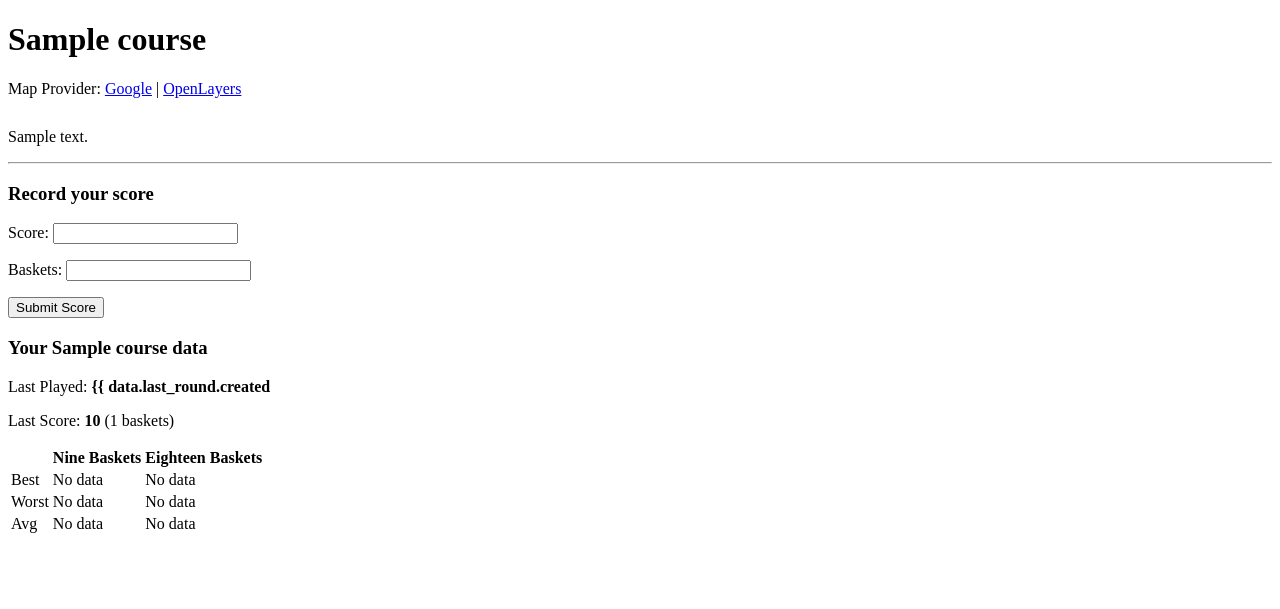
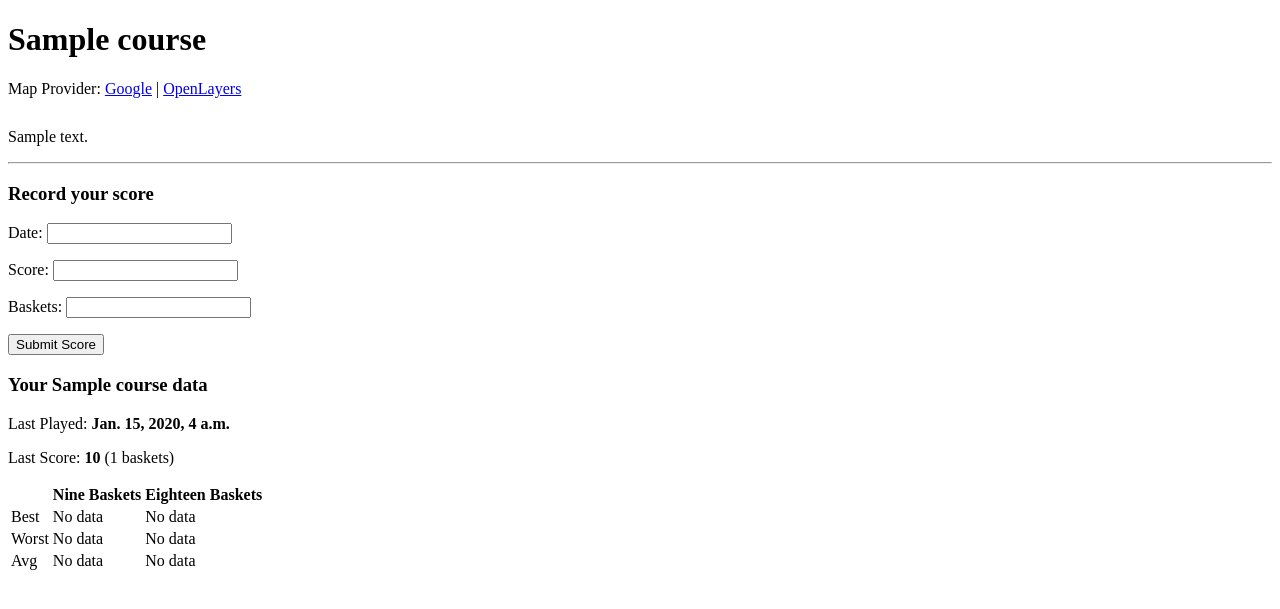
Before and after one commit to cronneloctopus/django_disc_golfer, a Django app: a page that uses score_keeper/templates/course_detail.html in a window 1280 px wide. Shown: the top 609 px of the page. Run offline with Django 3.2, Linux system fonts and the light colour scheme; a user stored in the database is signed in; tables that the repository leaves empty hold one stand-in row (values such as "Sample post").

Commit message:
fix forms

```diff
--- a/score_keeper/forms.py
+++ b/score_keeper/forms.py
@@ -10,6 +10,13 @@ class ScoreModelForm(ModelForm):
     class Meta:
         model = ScoreCard
         fields = (
+            'created',
             'score',
             'baskets',
         )
+
+    def __init__(self, *args, **kwargs):
+
+        super(ScoreModelForm, self).__init__(*args, **kwargs)
+
+        self.fields['created'].label = 'Date'
--- a/score_keeper/models.py
+++ b/score_keeper/models.py
@@ -28,7 +28,7 @@ class ScoreCard(models.Model):
     """
     user = models.ForeignKey(User)
     course = models.ForeignKey(Course)
-    created = models.DateTimeField(auto_now_add=True)
+    created = models.DateTimeField()
     score = models.IntegerField()
     baskets = models.IntegerField()
     handicap = models.IntegerField(default=0)
--- a/score_keeper/templates/base.html
+++ b/score_keeper/templates/base.html
@@ -11,7 +11,7 @@
         <script src="http://code.jquery.com/ui/1.10.2/jquery-ui.js"></script>
         <script>
           $(function() {
-            $( "#created" ).datepicker();
+            $( "#id_created" ).datepicker();
           });
         </script>
 
--- a/score_keeper/templates/course_detail.html
+++ b/score_keeper/templates/course_detail.html
@@ -31,7 +31,11 @@ var courseLon = undefined;
 </script>
 
 {% endblock extra_head %}
-
+<script>
+  $(function() {
+    $( "#id_created" ).datepicker();
+  });
+</script>
 {% block content %}
 
 <div class="sixteen columns">
@@ -70,12 +74,15 @@ var courseLon = undefined;
 </div>
 
 <div id="course_data" class="two-thirds column">
+
   <h3>Your {{ course.name }} data</h3>
+
+  {% if data %}
+
     {% if data.last_round %}
-    <p>Last Played: <strong>{{ data.last_round.created</strong></p>
+      <p>Last Played: <strong>{{ data.last_round.created }}</strong></p>
       <p>Last Score: <strong>{{ data.last_round.score }}</strong> ({{ data.last_round.baskets }} baskets)<p>
     {% endif %}
-
 
     <table>
       <th></th>
@@ -133,6 +140,11 @@ var courseLon = undefined;
     <div id="score_chart">
     </div>
 
+  {% else %}
+  <h1>Hey! You need to play more!</h1>
+
+  {% endif %}
+
 </div>
 
 
--- a/score_keeper/views.py
+++ b/score_keeper/views.py
@@ -65,6 +65,7 @@ def Index(request, template_name='index.html'):
 
 
 def CourseDetail(request, slug, template_name='course_detail.html'):
+    data = None
     # check for map variable
     if request.GET.get('map'):
         request.session['map_provider'] = request.GET.get('map')
@@ -105,7 +106,8 @@ def CourseDetail(request, slug, template_name='course_detail.html'):
     ).order_by('-created')
 
     # get all the score data we need!
-    data = get_score_data(all_scores)
+    if len(all_scores) > 0:
+        data = get_score_data(all_scores)
 
     return render_to_response(template_name, {
         'title': 'Course Detail -' + course.name,
```
Lines whose indentation alone changed are shown as unchanged.
